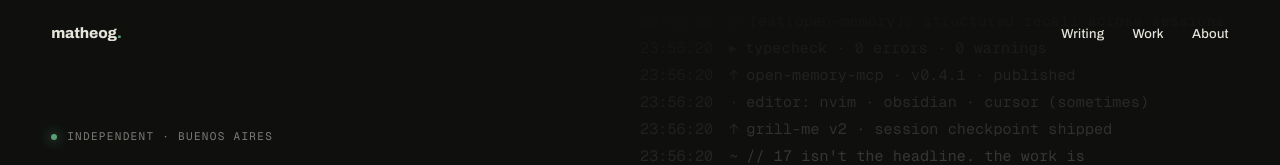
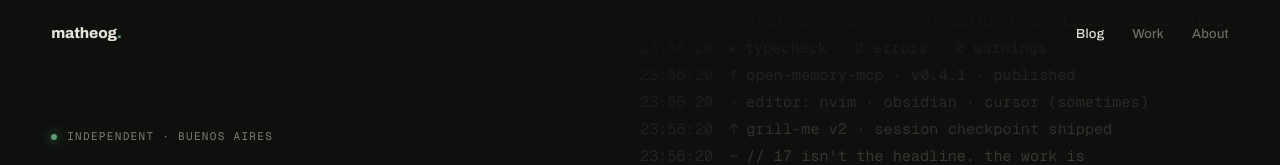
Before and after one commit to Sucu-Syndicate/silverline-portfolio, a Next.js app: page / in a window 1280 px wide. Shown: the top 165 px of the page. Built offline with nearby package versions, Linux system fonts and the light colour scheme.

Commit message:
[PTASK-007] Nav: rename Writing to Blog, grey out WIP links

```diff
--- a/app/globals.css
+++ b/app/globals.css
@@ -107,6 +107,11 @@ a { color: inherit; text-decoration: none; }
   padding: 0;
 }
 .nav a:hover { color: var(--accent); }
+.nav-disabled {
+  color: var(--text-dim);
+  cursor: default;
+  pointer-events: none;
+}
 
 /* ─── Hero ────────────────────────────────────────────── */
 .hero {
--- a/components/layout/Nav.tsx
+++ b/components/layout/Nav.tsx
@@ -8,9 +8,9 @@ export default function Nav() {
       </Link>
 
       <ul>
-        <li><Link href="/blog">Writing</Link></li>
-        <li><Link href="#projects">Work</Link></li>
-        <li><Link href="/about">About</Link></li>
+        <li><Link href="/blog">Blog</Link></li>
+        <li><span className="nav-disabled">Work</span></li>
+        <li><span className="nav-disabled">About</span></li>
       </ul>
     </header>
   );
```
